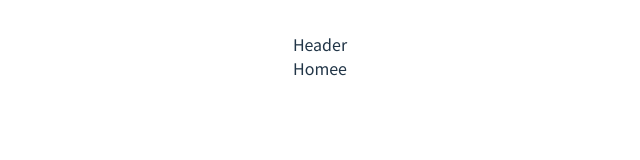
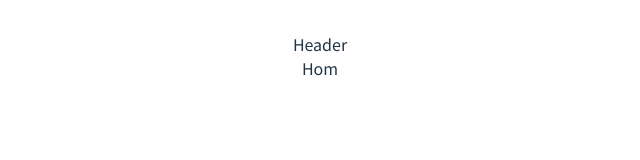
Before and after one commit to leezi0916/dolbomi, a React (Vite) app in the folder front/: page / in a window 1280 px wide. Shown: the top 160 px of the page, without its empty margins (320-960 px from the left). Built offline with nearby package versions, Linux system fonts and the light colour scheme.

Commit message:
chore: test

```diff
--- a/front/src/pages/Home.jsx
+++ b/front/src/pages/Home.jsx
@@ -1,7 +1,7 @@
 import React from 'react';
 
 const Home = () => {
-  return <div>Homee</div>;
+  return <div>Hom</div>;
 };
 
 export default Home;
```
